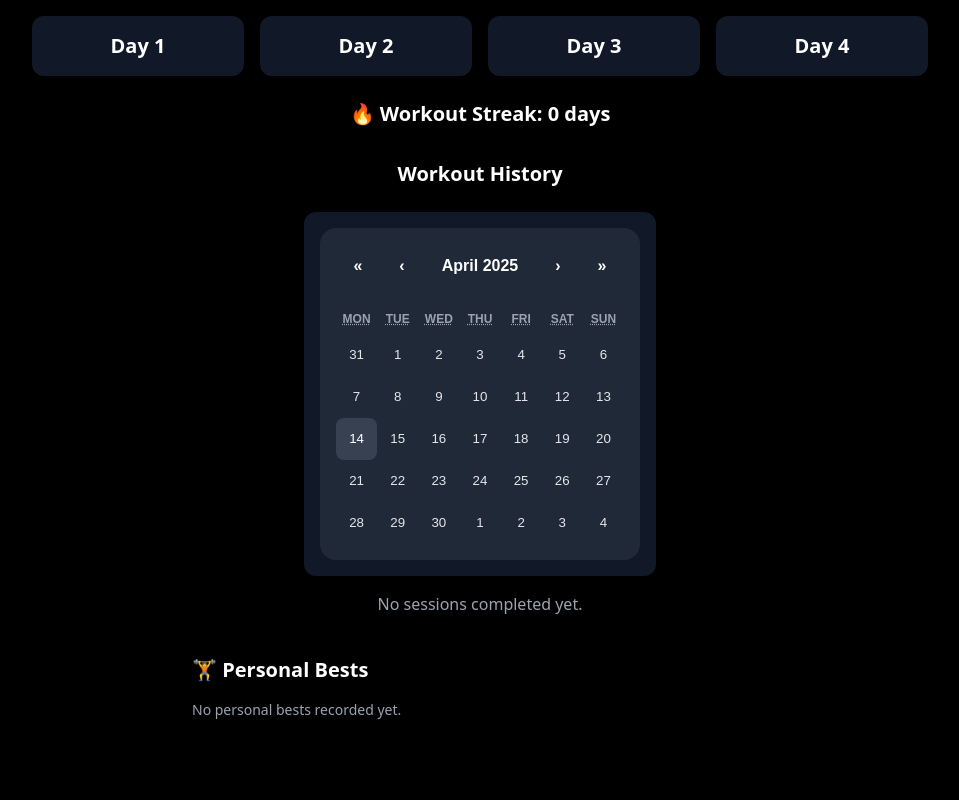
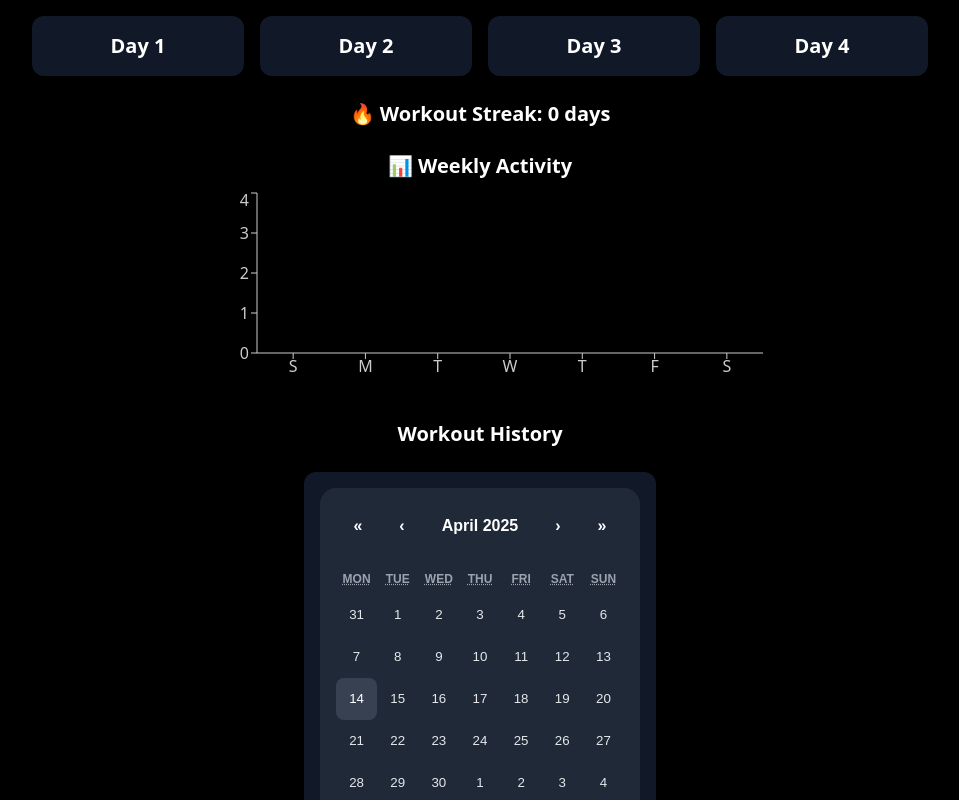
Before and after one commit to Chajir/my4dayfitness, a React (Vite) app: page / in a window 1280 px wide. Shown: the top 800 px of the page, without its empty margins (160-1119 px from the left). Built offline with nearby package versions, Linux system fonts and the light colour scheme.

Commit message:
✨ Phase 6 completed: added streak, personal bests, and weekly chart

```diff
--- a/src/App.jsx
+++ b/src/App.jsx
@@ -2,6 +2,7 @@ import React, { useState, useEffect, useRef } from "react";
 import Calendar from "react-calendar";
 import "react-calendar/dist/Calendar.css";
 import { motion, AnimatePresence } from "framer-motion";
+import { BarChart, Bar, XAxis, YAxis, Tooltip, ResponsiveContainer } from "recharts";
 
 const workouts = {
   "Day 1": {
@@ -241,6 +242,20 @@ const calculateStreak = (history) => {
     } else break;
   }
   return streak;
+};
+
+// Generate weekly workout frequency data for charts
+const getWeeklyData = (history) => {
+  const today = new Date();
+  const data = Array(7).fill(0);
+  Object.values(history).flat().forEach(entry => {
+    const date = new Date(entry.timestamp);
+    const diff = Math.floor((today - date) / (1000 * 60 * 60 * 24));
+    if (diff < 7) {
+      data[6 - diff] += 1;
+    }
+  });
+  return data.map((count, i) => ({ day: ['S', 'M', 'T', 'W', 'T', 'F', 'S'][i], count }));
 };
 
 const RestTimer = ({ duration, onFinish }) => {
@@ -528,6 +543,7 @@ export default function App() {
 
   const streak = calculateStreak(history);
   const personalBests = getPersonalBests(history);
+  const weeklyData = getWeeklyData(history);
 
   return (
     <div className="min-h-screen bg-black text-white p-4">
@@ -559,6 +575,18 @@ export default function App() {
               {streak === 3 && <p className="text-green-400">💪 3-Day Streak! Keep it up!</p>}
               {streak === 7 && <p className="text-yellow-400">🔥 One Week Streak! You're on fire!</p>}
               {streak === 30 && <p className="text-pink-400">🏆 30-Day Legend! Amazing!</p>}
+            </div>
+
+            <div className="max-w-xl mx-auto mb-6">
+              <h2 className="text-xl font-bold mb-2 text-center">📊 Weekly Activity</h2>
+              <ResponsiveContainer width="100%" height={200}>
+                <BarChart data={weeklyData}>
+                  <XAxis dataKey="day" stroke="#ccc" />
+                  <YAxis allowDecimals={false} stroke="#ccc" />
+                  <Tooltip />
+                  <Bar dataKey="count" fill="#10B981" radius={[8, 8, 0, 0]} />
+                </BarChart>
+              </ResponsiveContainer>
             </div>
 
             <div className="sticky top-0 bg-black z-10 py-2">
```
